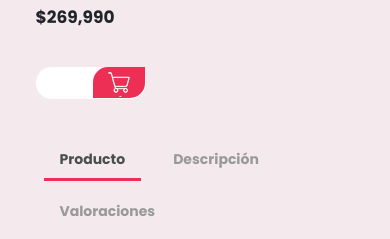
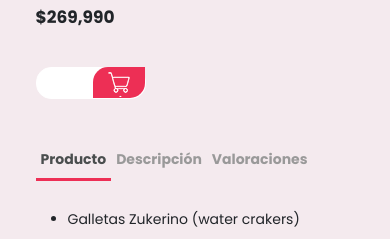
Before and after one commit to palomosdepapel/RegalosyFlores-JuanCarlosHuertasDonato, a website: page pages/producto.html in a window 390 px wide. Shown: the part 584-823 px from the top of the page. Drawn offline with nearby package versions, Linux system fonts and the light colour scheme.

Commit message:
Ajuste tabs en mobile
Para que queden en una sola línea en productos y checkout

```diff
--- a/pages/producto.html
+++ b/pages/producto.html
@@ -130,15 +130,15 @@
             <div class="col-md-12 p-3">
               <ul class="nav nav-pills mb-3" id="pills-tab" role="tablist">
                 <li class="nav-item" role="presentation">
-                  <a class="nav-link mx-2 active" id="pills-home-tab" data-bs-toggle="pill" data-bs-target="#pills-home"
+                  <a class="nav-link active" id="pills-home-tab" data-bs-toggle="pill" data-bs-target="#pills-home"
                     type="button" role="tab" aria-controls="pills-home" aria-selected="true">Producto</a>
                 </li>
                 <li class="nav-item" role="presentation">
-                  <a class="nav-link mx-2" id="pills-profile-tab" data-bs-toggle="pill" data-bs-target="#pills-profile"
+                  <a class="nav-link" id="pills-profile-tab" data-bs-toggle="pill" data-bs-target="#pills-profile"
                     type="button" role="tab" aria-controls="pills-profile" aria-selected="false">Descripción</a>
                 </li>
                 <li class="nav-item" role="presentation">
-                  <a class="nav-link mx-2" id="pills-contact-tab" data-bs-toggle="pill" data-bs-target="#pills-contact"
+                  <a class="nav-link" id="pills-contact-tab" data-bs-toggle="pill" data-bs-target="#pills-contact"
                     type="button" role="tab" aria-controls="pills-contact" aria-selected="false">Valoraciones</a>
                 </li>
               </ul>
--- a/source/_responsive.scss
+++ b/source/_responsive.scss
@@ -263,5 +263,8 @@
         }
       }
     }
+    .nav-link{
+      padding: var(--bs-nav-link-padding-y) 5px;
+    }
   }
 }
```
Also changed, not shown: css/main.css, 1 other file.
